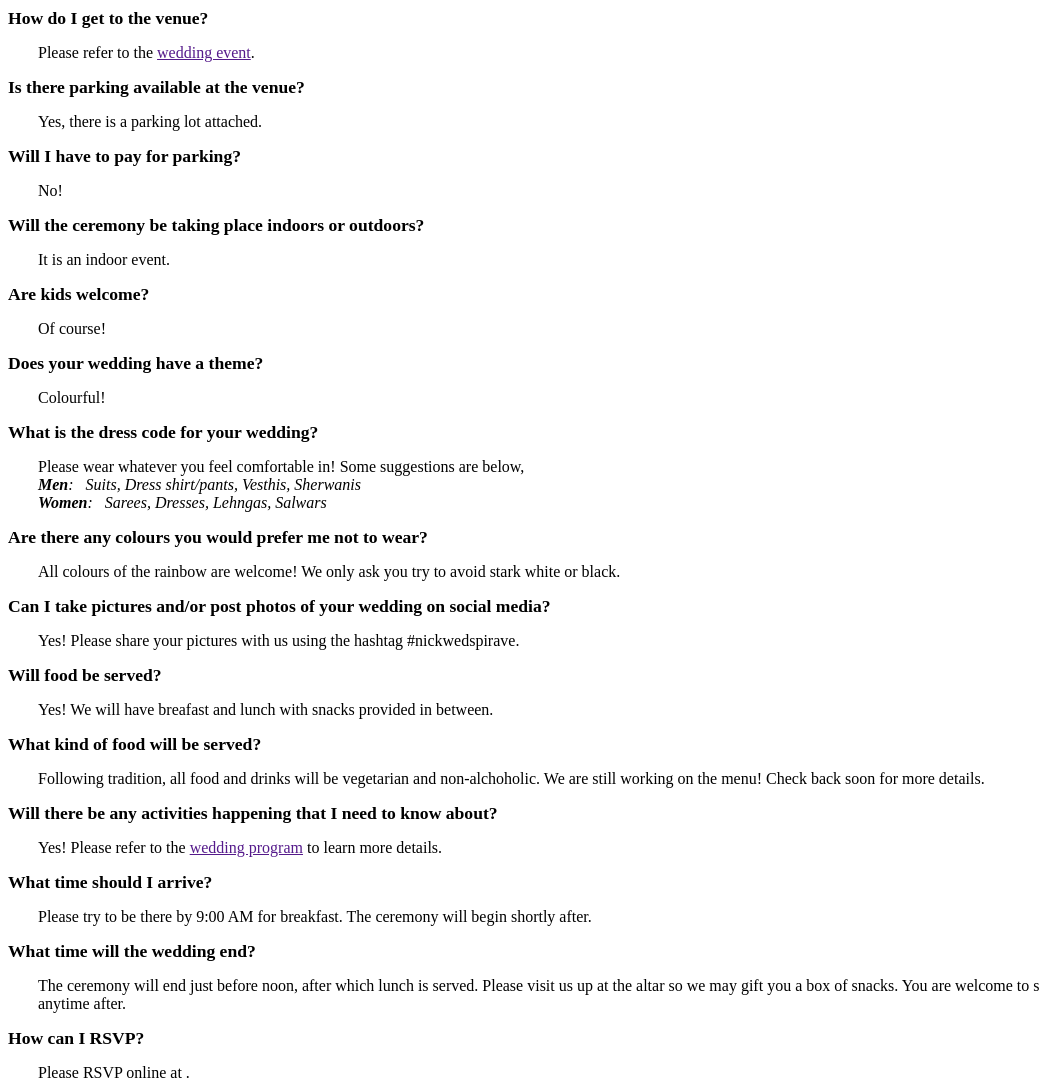
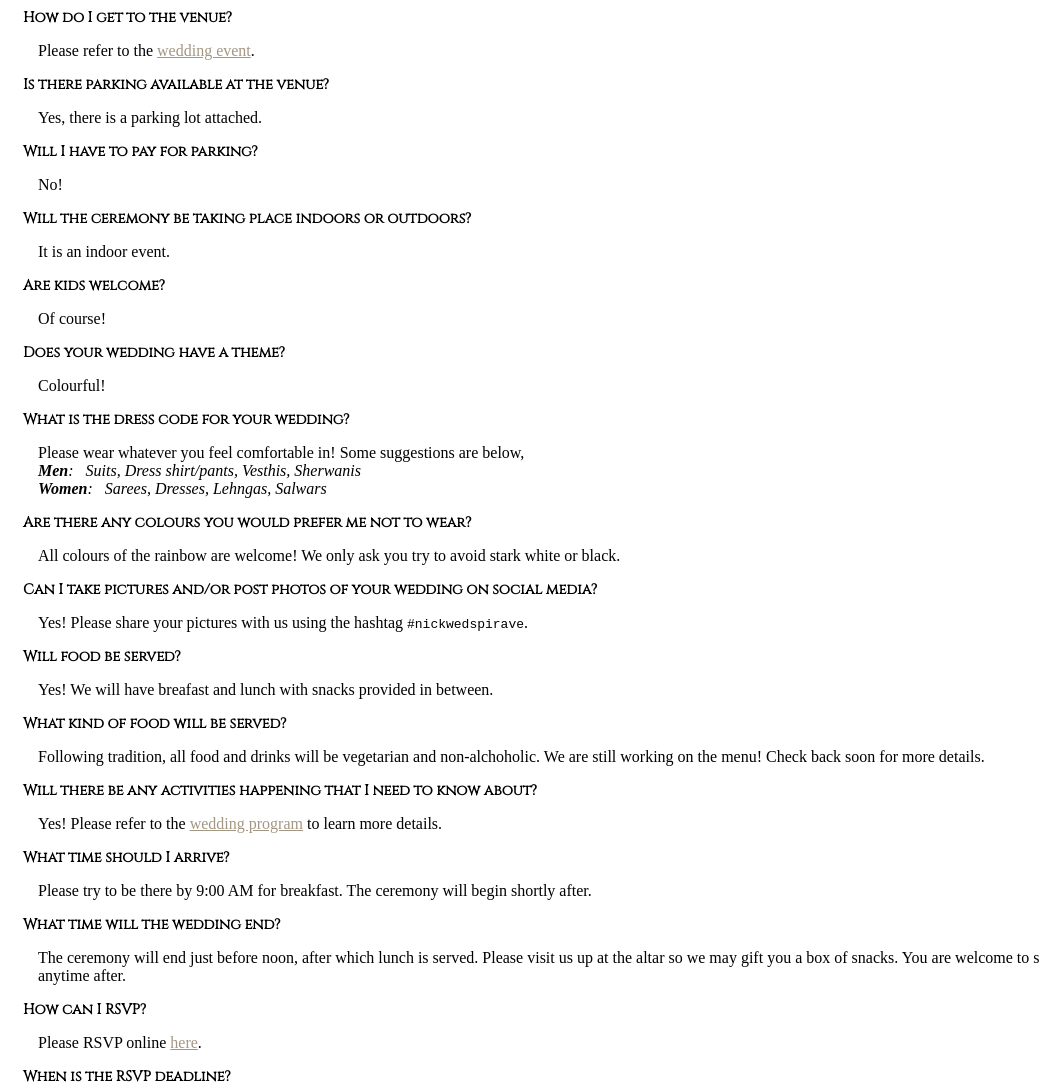
Before and after one commit to dat2/wedding-site, a Gatsby site: page /faq in a window 1280 px wide. Shown: the top 1089 px of the page, without its empty margins (0-1039 px from the left). Built offline with nearby package versions, Linux system fonts and the light colour scheme; Gatsby itself is replaced by a stand-in of ours.

Commit message:
cool beans

```diff
--- a/src/pages/event.js
+++ b/src/pages/event.js
@@ -10,6 +10,11 @@ const EventPage = () => (
       src="https://www.google.com/maps/embed/v1/place?q=place_id:ChIJ3TuAfPvT1IkRR2qwJvcxUpQ&key=AIzaSyByKiSswQhQtBA-amrIC7Oqvv2vJuUeMy4"
       allowFullScreen
     />
+    <div>Venue: The Brighton Convention & Events Centre</div>
+    <div>Address: 2155 McNicoll Avenue, Toronto, ON M1V 5P1, Canada</div>
+    <div>Breakfast: 9am</div>
+    <div>Start Time: shortly after breakfast</div>
+    <div>Lunch: Noon</div>
   </div>
 )
 
--- a/src/pages/faq.js
+++ b/src/pages/faq.js
@@ -1,10 +1,12 @@
 import React from 'react'
 import './faq.less'
+import Link from 'gatsby-link'
+
 const FaqPage = () => (
   <div id="faq">
     <div className="faq-question">How do I get to the venue?</div>
     <div className="faq-answer">
-      Please refer to the <a href="">wedding event</a>.
+      Please refer to the <Link to="/event/">wedding event</Link>.
     </div>
     <div className="faq-question">Is there parking available at the venue?</div>
     <div className="faq-answer">Yes, there is a parking lot attached.</div>
@@ -46,7 +48,8 @@ const FaqPage = () => (
       Can I take pictures and/or post photos of your wedding on social media?
     </div>
     <div className="faq-answer">
-      Yes! Please share your pictures with us using the hashtag #nickwedspirave.
+      Yes! Please share your pictures with us using the hashtag&nbsp;
+      <tt>#nickwedspirave</tt>.
     </div>
     <div className="faq-question">Will food be served?</div>
     <div className="faq-answer">
@@ -62,8 +65,8 @@ const FaqPage = () => (
       Will there be any activities happening that I need to know about?
     </div>
     <div className="faq-answer">
-      Yes! Please refer to the <a href="">wedding program</a> to learn more
-      details.
+      Yes! Please refer to the <Link to="/program/">wedding program</Link> to
+      learn more details.
     </div>
 
     <div className="faq-question">What time should I arrive?</div>
@@ -80,7 +83,7 @@ const FaqPage = () => (
 
     <div className="faq-question">How can I RSVP?</div>
     <div className="faq-answer">
-      Please RSVP online at <a href="" />.
+      Please RSVP online <Link to="/rsvp/">here</Link>.
     </div>
     <div className="faq-question">When is the RSVP deadline?</div>
     <div className="faq-answer">
--- a/src/pages/faq.less
+++ b/src/pages/faq.less
@@ -1,7 +1,17 @@
 #faq {
+  a {
+    color: #a39683;
+    text-decoration: underline;
+    &:hover {
+      color: #fda38d;
+    }
+  }
+
   .faq-question {
+    font-family: 'Cinzel';
     font-weight: bold;
-    font-size: 1.1em;
+    font-size: 0.9em;
+    padding-left: 15px;
   }
 
   .faq-answer {
```
